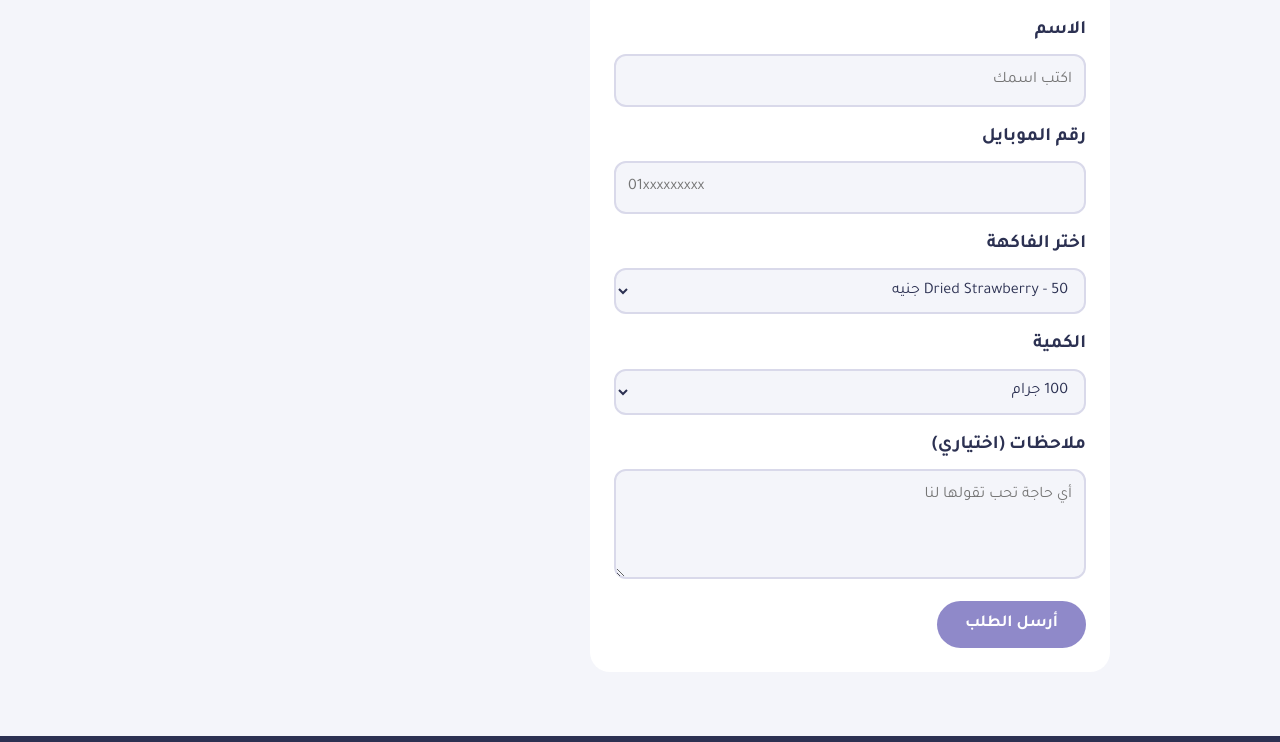
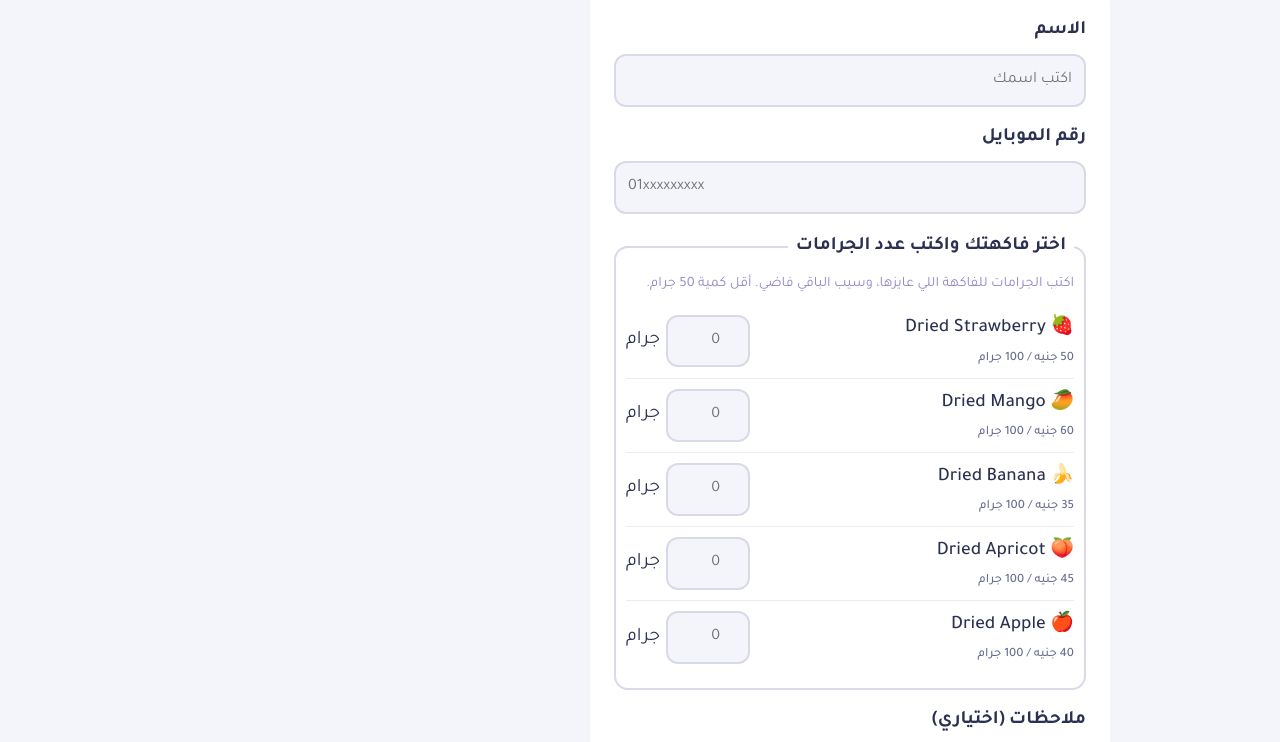
Before and after one commit to Abumohstg2030/Moonlight.github.io, a plain HTML site: page index.html in a window 1280 px wide. Shown: the part 2000-2742 px from the top of the page. Drawn offline with Linux system fonts and the light colour scheme; a web font is replaced by a local one.

Commit message:
Add files via upload

```diff
--- a/index.html
+++ b/index.html
@@ -116,21 +116,36 @@
         <label for="phone">رقم الموبايل</label>
         <input id="phone" name="phone" type="tel" placeholder="01xxxxxxxxx" required>
 
-        <label for="fruit">اختر الفاكهة</label>
-        <select id="fruit" name="fruit">
-          <option>Dried Strawberry - 50 جنيه</option>
-          <option>Dried Mango - 60 جنيه</option>
-          <option>Dried Banana - 35 جنيه</option>
-          <option>Dried Apricot - 45 جنيه</option>
-          <option>Dried Apple - 40 جنيه</option>
-        </select>
+        <!-- اختيار أكثر من فاكهة: اكتب الجرامات للفاكهة اللي عايزها وسيب الباقي فاضي -->
+        <fieldset>
+          <legend>اختر فاكهتك واكتب عدد الجرامات</legend>
+          <p class="hint">اكتب الجرامات للفاكهة اللي عايزها، وسيب الباقي فاضي. أقل كمية 50 جرام.</p>
 
-        <label for="amount">الكمية</label>
-        <select id="amount" name="amount">
-          <option>100 جرام</option>
-          <option>200 جرام</option>
-          <option>500 جرام</option>
-        </select>
+          <div class="fruit-row">
+            <label for="g-strawberry">🍓 Dried Strawberry <small>50 جنيه / 100 جرام</small></label>
+            <span class="grams"><input id="g-strawberry" name="strawberry" type="number" min="50" placeholder="0"> جرام</span>
+          </div>
+
+          <div class="fruit-row">
+            <label for="g-mango">🥭 Dried Mango <small>60 جنيه / 100 جرام</small></label>
+            <span class="grams"><input id="g-mango" name="mango" type="number" min="50" placeholder="0"> جرام</span>
+          </div>
+
+          <div class="fruit-row">
+            <label for="g-banana">🍌 Dried Banana <small>35 جنيه / 100 جرام</small></label>
+            <span class="grams"><input id="g-banana" name="banana" type="number" min="50" placeholder="0"> جرام</span>
+          </div>
+
+          <div class="fruit-row">
+            <label for="g-apricot">🍑 Dried Apricot <small>45 جنيه / 100 جرام</small></label>
+            <span class="grams"><input id="g-apricot" name="apricot" type="number" min="50" placeholder="0"> جرام</span>
+          </div>
+
+          <div class="fruit-row">
+            <label for="g-apple">🍎 Dried Apple <small>40 جنيه / 100 جرام</small></label>
+            <span class="grams"><input id="g-apple" name="apple" type="number" min="50" placeholder="0"> جرام</span>
+          </div>
+        </fieldset>
 
         <label for="note">ملاحظات (اختياري)</label>
         <textarea id="note" name="note" rows="3" placeholder="أي حاجة تحب تقولها لنا"></textarea>
--- a/style.css
+++ b/style.css
@@ -37,7 +37,7 @@ h1, h2, h3 {
   padding: 56px 20px 64px;
 }
 .hero h1 { font-size: clamp(1.7rem, 6vw, 2.8rem); font-weight: 800; }
-.hero .hello { font-size: 1.3rem; color: var(--moon); margin: 0 0 10px; }
+.hero .hello { font-size: 1.3rem; color: var(--moon); margin: 0 auto 10px; }
 .hero p { max-width: 560px; margin: 0 auto 22px; }
 
 /* القمر: دائرة بدون لون + ظل مُزاح = هلال */
@@ -154,6 +154,31 @@ h1, h2, h3 {
 }
 .order button { margin-top: 16px; justify-self: start; }
 
+/* ===== اختيار أكثر من فاكهة: سطر لكل فاكهة ===== */
+.order fieldset {
+  border: 2px solid #d9d9ea;
+  border-radius: 14px;
+  margin: 10px 0 0;
+  padding: 8px 10px 14px;
+}
+.order legend { font-weight: 700; padding: 0 8px; }
+.hint { margin: 0 0 6px; font-size: 0.9rem; color: var(--lavender); }
+
+.fruit-row {
+  display: flex;
+  align-items: center;
+  justify-content: space-between;
+  gap: 12px;
+  padding: 8px 0;
+  border-bottom: 1px solid #ececf5;
+}
+.fruit-row:last-child { border-bottom: 0; }
+.fruit-row label { margin: 0; flex: 1; font-weight: 500; }
+.fruit-row small { display: block; font-size: 0.8rem; color: #6b6f90; }
+
+.grams { display: flex; align-items: center; gap: 6px; white-space: nowrap; }
+.order .grams input { width: 84px; text-align: center; }
+
 /* ===== رسالة الشكر: مخفية حتى نضغط إرسال ===== */
 .thanks {
   display: none;
```
